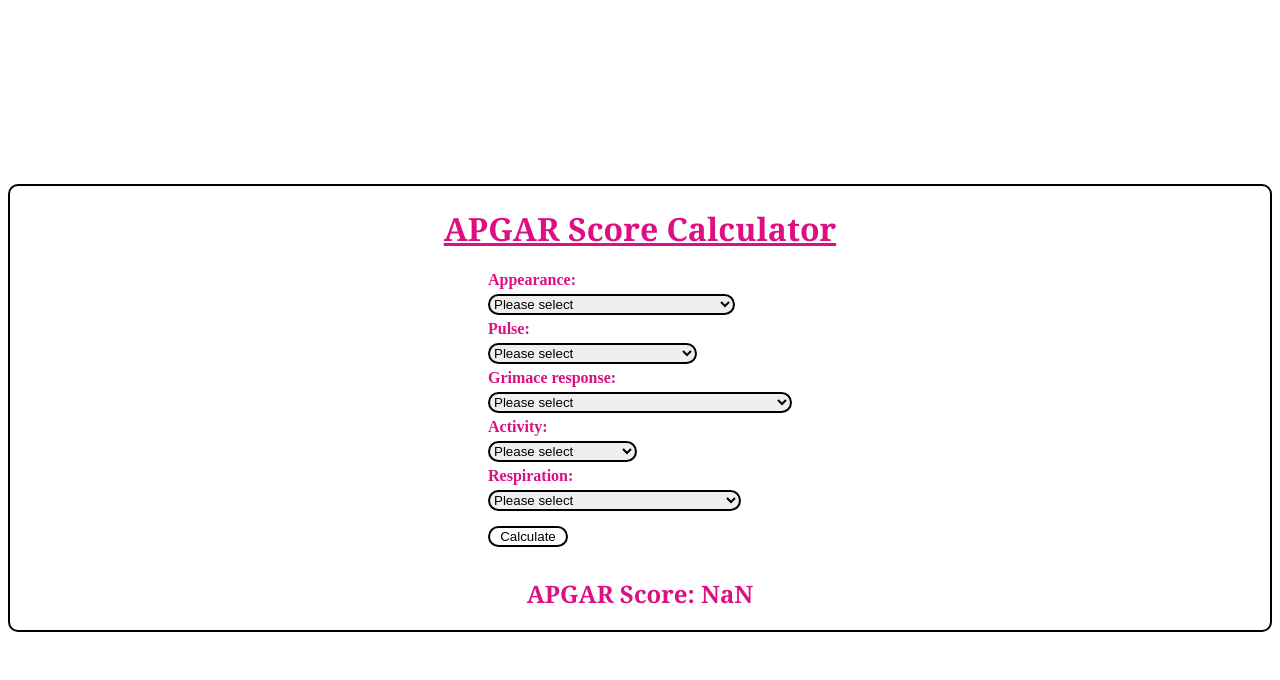
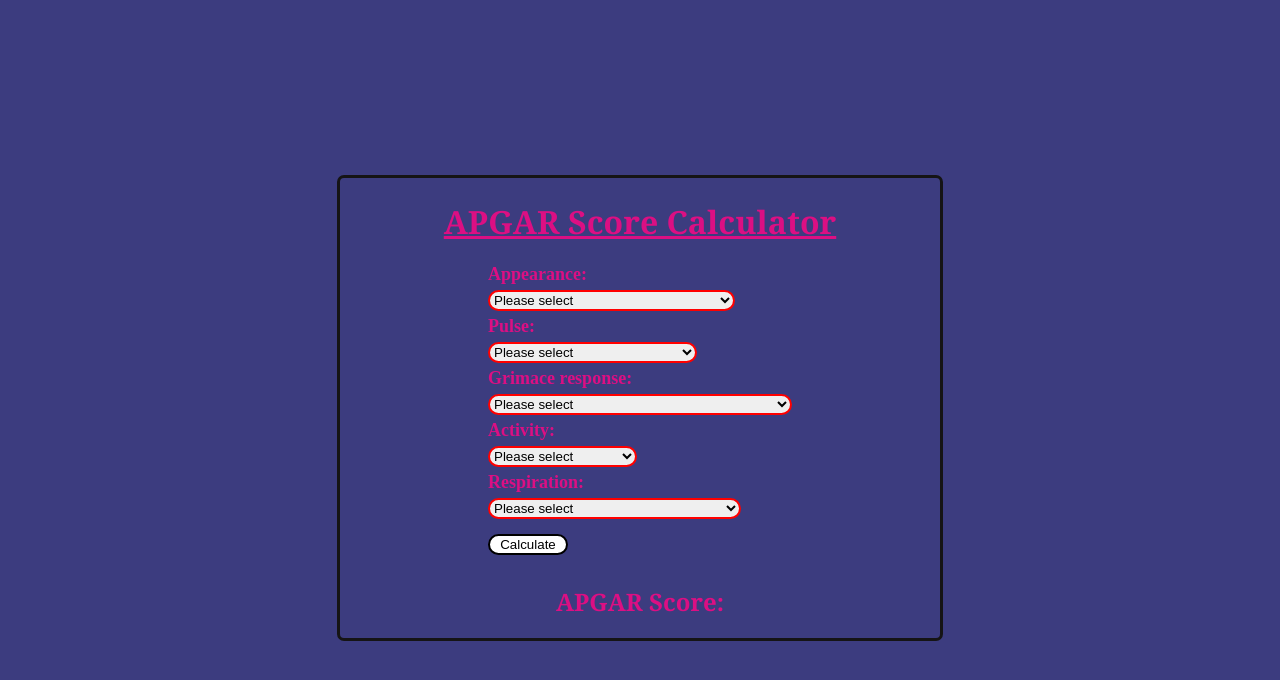
Before and after one commit to Lizyadanna/APGARscorecalculator, a plain HTML site: page index.html in a window 1280 px wide. Both pictures are taken after a click on the button "Calculate". Drawn offline with Linux system fonts and the light colour scheme.

Commit message:
Error handling added

```diff
--- a/index.js
+++ b/index.js
@@ -20,9 +20,32 @@ calcButton.addEventListener('click', function() {
 
     const respiration = parseInt(apgarRespirationSelect.value);
 
+if (isNaN(appearance) || isNaN(pulse) || isNaN(grimace) || isNaN(activity) || isNaN(respiration)) {
+    highlightInvalidSelects();
+    return;
+ }
+
         const totalScore = appearance + pulse + grimace + activity + respiration
          console.log(totalScore);
 
          showScore.innerText = `APGAR Score: ${totalScore}`
     }
 );
+
+function highlightInvalidSelects() {
+    if (isNaN(parseInt(apgarAppearanceSelect.value))) {
+        apgarAppearanceSelect.classList.add('select-error');
+    }
+    if (isNaN(parseInt(apgarPulseSelect.value))) {
+        apgarPulseSelect.classList.add('select-error');
+    }
+    if (isNaN(parseInt(apgarGrimaceSelect.value))) {
+        apgarGrimaceSelect.classList.add('select-error');
+    }
+    if (isNaN(parseInt(apgarActivitySelect.value))) {
+        apgarActivitySelect.classList.add('select-error');
+    }
+    if (isNaN(parseInt(apgarRespirationSelect.value))) {
+        apgarRespirationSelect.classList.add('select-error');
+    }
+}
--- a/styles.css
+++ b/styles.css
@@ -1,4 +1,5 @@
 body {
+    background-color: rgb(60, 60, 127);
     display: flex;
     justify-content: center;
     align-items: center;
@@ -15,19 +16,18 @@ h1 {
 h2 {
     font-family: Cambria, Cochin, Georgia, Times, 'Times New Roman', serif;
     color: #dc0f83 ;
-    text-align: center;
     margin-top: 30px;
 }
 
 .container {
-    border: 2px solid;
-    border-radius: 10px;
+    border: 3px solid rgb(21, 20, 21);
+    border-radius: 7px;
     display: flex;
     flex-direction: column;
     justify-content: center;
     align-items: center;
     text-align: center;
-    width: 100%;
+    width: 600px;
 }
 
 form {
@@ -35,6 +35,7 @@ form {
     text-align: left;
 }
 label {
+    font-size: large;
     color: #dc0f83;
     font-weight: bold;
     display: block;
@@ -61,3 +62,7 @@ select {
     margin-bottom: 5px;
     display: block;
 }
+
+.select-error {
+    border: 2px solid #ff0000;
+}
```
